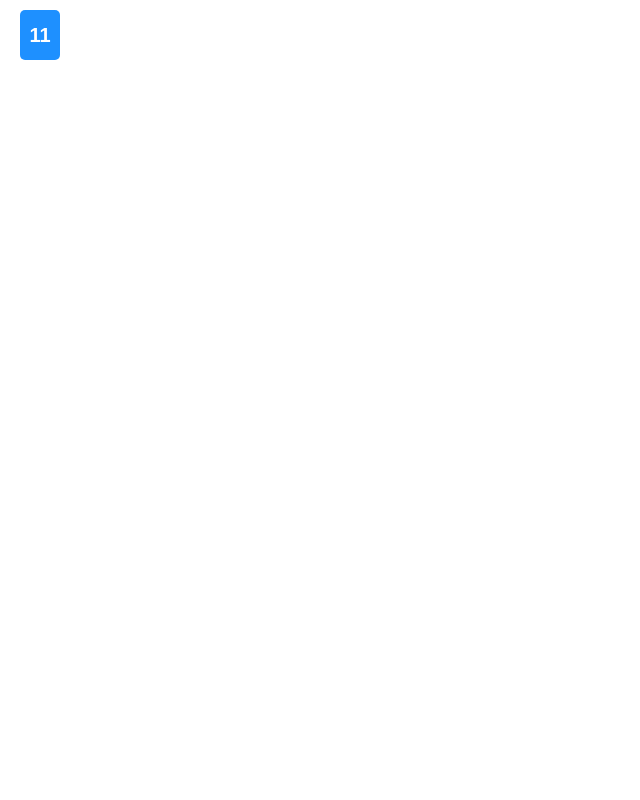
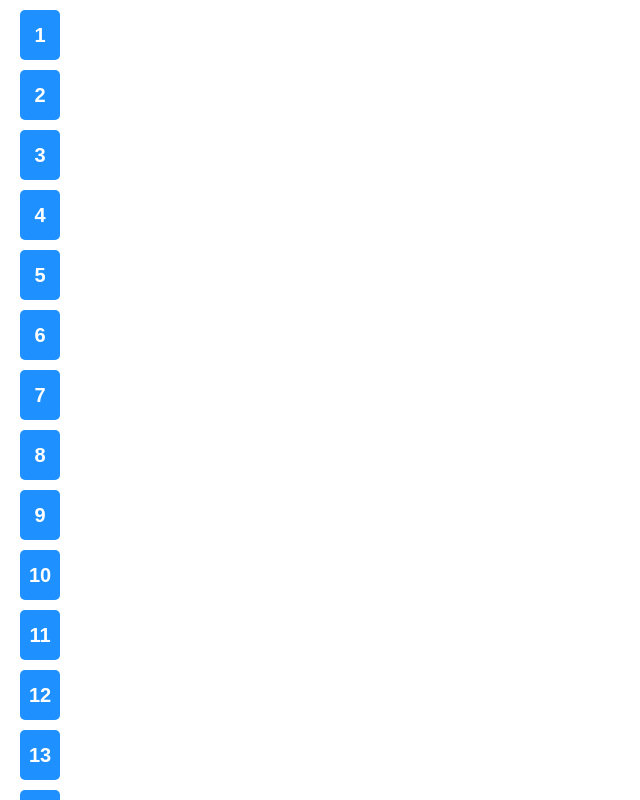
Before and after one commit to waimin314/is_this_your_card, a React (Create React App) app: page / in a window 1280 px wide. Shown: the top 800 px of the page, without its empty margins (0-640 px from the left). Built offline with nearby package versions, Linux system fonts and the light colour scheme.

Commit message:
Add 27 cards using map

```diff
--- a/src/App.js
+++ b/src/App.js
@@ -3,8 +3,45 @@ import "./App.css";
 import Card from "./components/Card";
 
 class App extends Component {
+  state = {
+    numbers: [
+      1,
+      2,
+      3,
+      4,
+      5,
+      6,
+      7,
+      8,
+      9,
+      10,
+      11,
+      12,
+      13,
+      14,
+      15,
+      16,
+      18,
+      19,
+      20,
+      21,
+      22,
+      23,
+      24,
+      25,
+      26,
+      27
+    ]
+  };
+
+  renderGrid = () => {
+    return this.state.numbers.map(num => {
+      return <Card number={num} />;
+    });
+  };
+
   render() {
-    return <Card number={11} />;
+    return <div>{this.renderGrid()}</div>;
   }
 }
 
```
